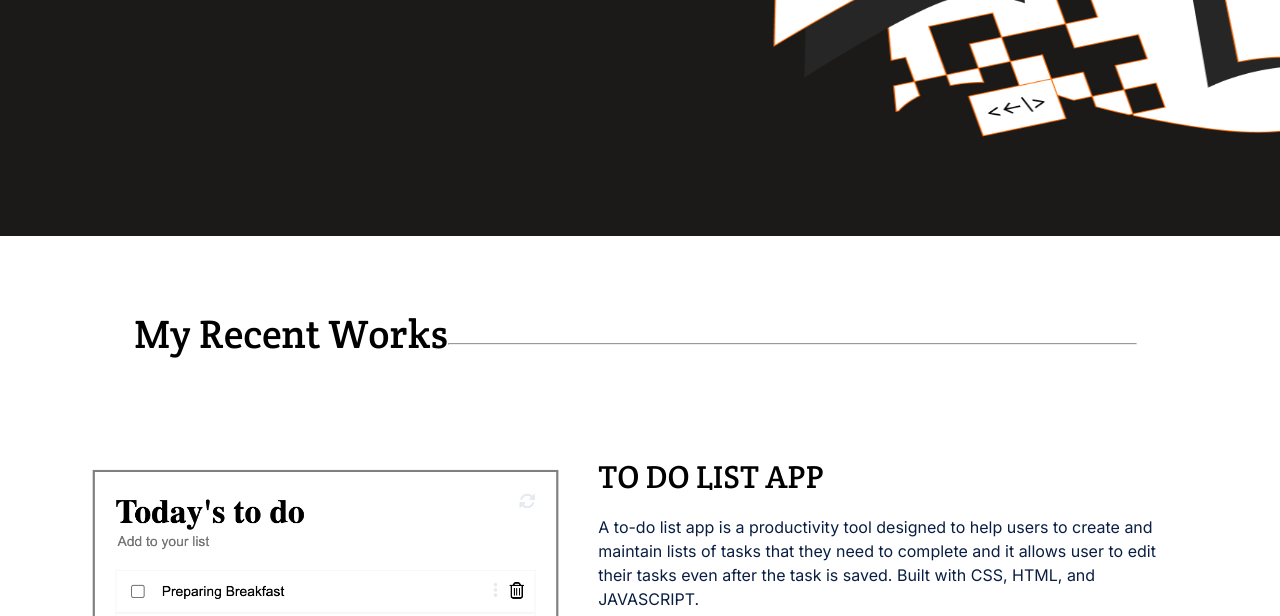
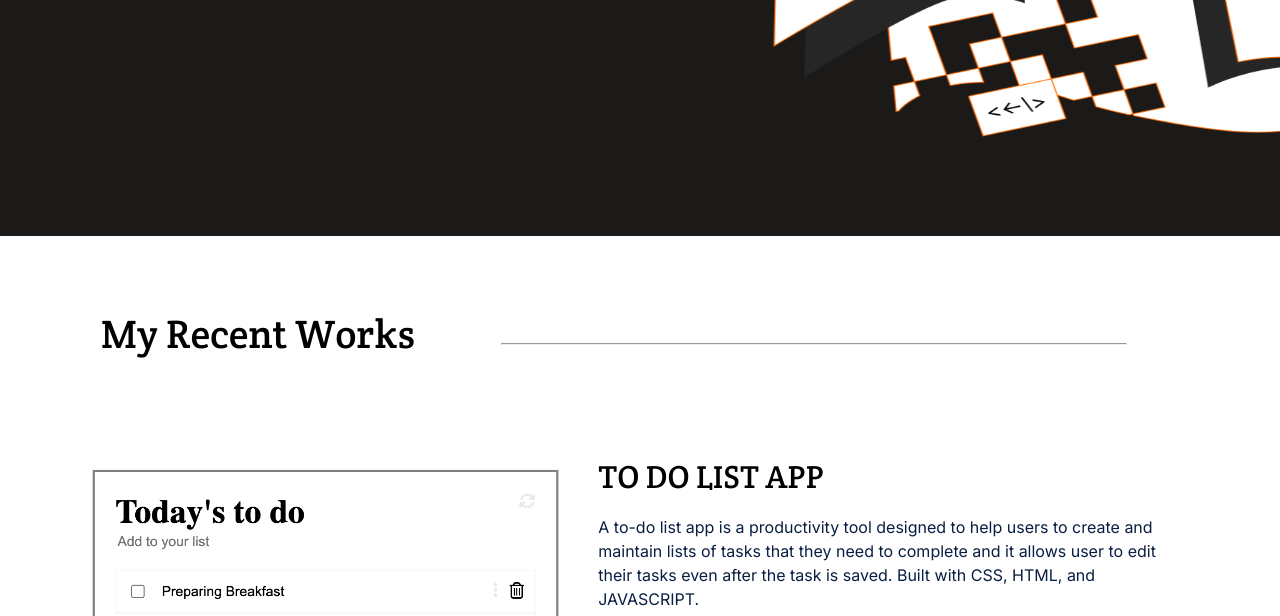
Before and after one commit to tumainimaganiko/Portfolio, a website: page index.html in a window 1280 px wide. Shown: the part 485-1101 px from the top of the page. Drawn offline with Linux system fonts and the light colour scheme.

Commit message:
Update Desktop header

```diff
--- a/styles.css
+++ b/styles.css
@@ -709,10 +709,8 @@ footer ul {
   }
 
   .works {
-    grid-template-columns: 31.83% 31.83% 31.83%;
-    margin-bottom: 6%;
-    margin-left: 6%;
-    margin-right: 6%;
+    grid-template-columns: 31.83% 31.83% 31.83%;;
+    margin: 0 6% 6%;
     grid-gap: 15px;
     grid-template-rows: 200px auto;
   }
@@ -721,15 +719,15 @@ footer ul {
     grid-column: 1 / span 3;
     border-bottom: none;
     flex-direction: row;
-    width: 100%;
-    grid-row: auto;
+    /* width: 100%; */
     margin-top: 60px;
+    justify-content: space-between;
+    margin-right: 5%;
   }
 
   .card-1 h2 {
     text-align: left;
-    display: inline;
-    padding-left: 3%;
+    width: 40%;
   }
 
   .card-1 hr {
```
